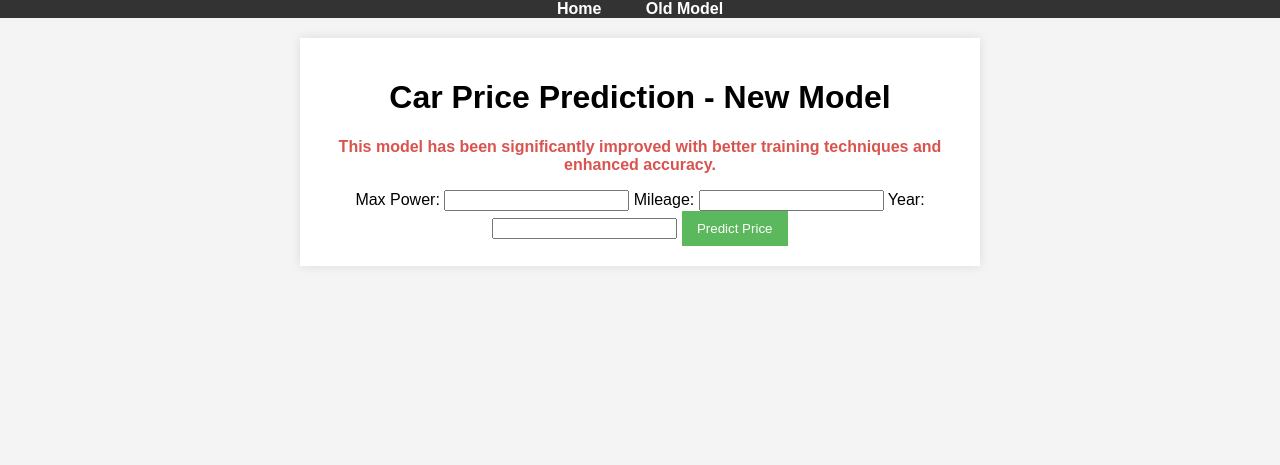
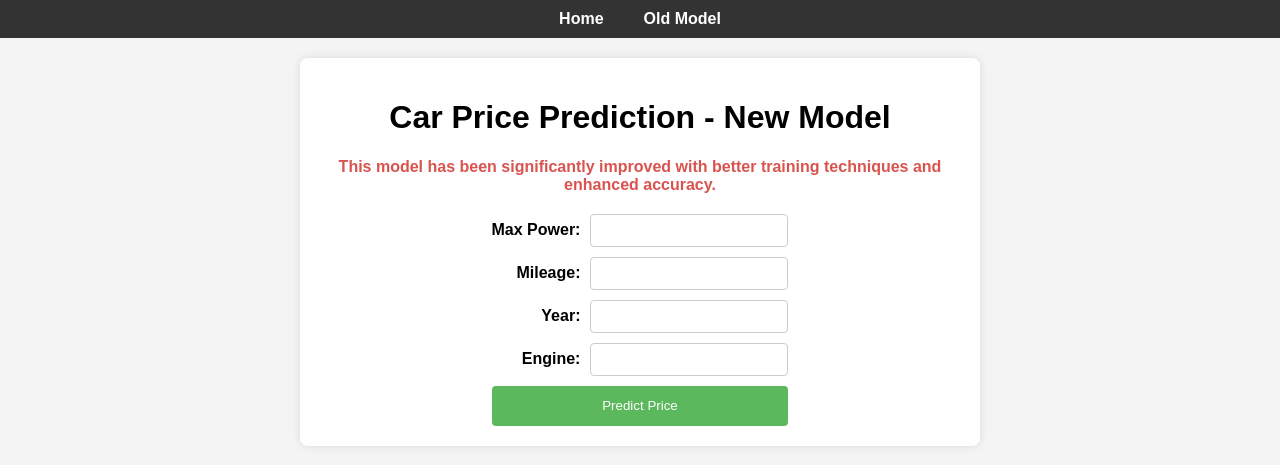
Before and after one commit to KaungHtetCho-22/ML-Assignments, a Flask app: template A2_KaungHtetCho/app/templates/predict_new.html in a window 1280 px wide. Shown: the top 465 px of the page. Run offline with Flask 3, Linux system fonts and the light colour scheme; the template is opened without the code that fills it, so the values that code supplies are empty; parts of the project's set-up code (start-up, migrations or seed data) failed here and were passed over.

Commit message:
add engine feature

```diff
--- a/A2_KaungHtetCho/app/app.py
+++ b/A2_KaungHtetCho/app/app.py
@@ -13,17 +13,21 @@
 with open(os.path.join('models/', 'car_price_new.model'), 'rb') as file:
     new_loaded_model = pickle.load(file)
 
-old_model = old_loaded_model['model']
-old_scaler = old_loaded_model['scaler']
+old_model             = old_loaded_model['model']
+old_scaler            = old_loaded_model['scaler']
 old_max_power_default = old_loaded_model.get('max_power')
-old_mileage_default = old_loaded_model.get('mileage')
-old_year_default = old_loaded_model.get('year')
+old_mileage_default   = old_loaded_model.get('mileage')
+old_year_default      = old_loaded_model.get('year')
+old_engine_default    = old_loaded_model.get('engine')
 
-new_model = new_loaded_model['model']
-new_scaler = new_loaded_model['scaler']
+
+new_model             = new_loaded_model['model']
+new_scaler            = new_loaded_model['scaler']
 new_max_power_default = new_loaded_model.get('max_power')
-new_mileage_default = new_loaded_model.get('mileage')
-new_year_default = new_loaded_model.get('year')
+new_mileage_default   = new_loaded_model.get('mileage')
+new_year_default      = new_loaded_model.get('year')
+new_engine_default    = new_loaded_model.get('engine')
+
 
 @app.route('/')
 def index():
@@ -36,7 +40,8 @@
         'predict_new.html',
         max_power_default=new_max_power_default,
         mileage_default=new_mileage_default,
-        year_default=new_year_default
+        year_default=new_year_default,
+        engine_default=new_engine_default
     )
 
 @app.route('/predict_old')
@@ -45,7 +50,8 @@
         'predict_old.html',
         max_power_default=old_max_power_default,
         mileage_default=old_mileage_default,
-        year_default=old_year_default
+        year_default=old_year_default,
+        engine_default=old_engine_default
     )
 
 
@@ -53,44 +59,48 @@
 def process_data_old():
     if request.method == 'POST':
         max_power = request.form.get('max_power', old_max_power_default)
-        mileage = request.form.get('mileage', old_mileage_default)
-        year = request.form.get('year', old_year_default)
+        mileage   = request.form.get('mileage', old_mileage_default)
+        year      = request.form.get('year', old_year_default)
+        engine    = request.form.get('engine', old_engine_default)
 
         max_power = float(max_power) if max_power else old_max_power_default
-        mileage = float(mileage) if mileage else old_mileage_default
-        year = int(year) if year else old_year_default
+        mileage   = float(mileage) if mileage else old_mileage_default
+        year      = int(year) if year else old_year_default
+        engine    = int(engine) if engine else old_engine_default
 
-        result = str(int(prediction_old(max_power, mileage, year)[0]))
+        result = str(int(prediction_old(max_power, mileage, year, engine)[0]))
         return result
 
 # Prediction function for old model
-def prediction_old(max_power, mileage, year):
-    sample = np.array([[max_power, mileage, year]])
+def prediction_old(max_power, mileage, year, engine):
+    sample        = np.array([[max_power, mileage, year, engine]])
     sample_scaled = old_scaler.transform(sample)
-    result = np.exp(old_model.predict(sample_scaled))
+    result        = np.exp(old_model.predict(sample_scaled))
     return result
 
 @app.route('/process-data-new', methods=['POST'])
 def process_data_new():
     if request.method == 'POST':
         max_power = request.form.get('max_power', new_max_power_default)
-        mileage = request.form.get('mileage', new_mileage_default)
-        year = request.form.get('year', new_year_default)
+        mileage   = request.form.get('mileage', new_mileage_default)
+        year      = request.form.get('year', new_year_default)
+        engine    = request.form.get('engine', new_engine_default)
 
         max_power = float(max_power) if max_power else new_max_power_default
-        mileage = float(mileage) if mileage else new_mileage_default
-        year = int(year) if year else new_year_default
+        mileage   = float(mileage) if mileage else new_mileage_default
+        year      = int(year) if year else new_year_default
+        engine    = int(engine) if engine else new_engine_default
 
-        result = str(int(prediction_new(max_power, mileage, year)[0]))
+        result = str(int(prediction_new(max_power, mileage, year, engine)[0]))
         return result
 
 # Prediction function for new model
-def prediction_new(max_power, mileage, year):
-    sample = np.array([[max_power, mileage, year]])
+def prediction_new(max_power, mileage, year, engine):
+    sample        = np.array([[max_power, mileage, year, engine]])
     sample_scaled = new_scaler.transform(sample)
-    intercept = np.ones((sample_scaled.shape[0], 1))
+    intercept     = np.ones((sample_scaled.shape[0], 1))
     sample_scaled = np.concatenate((intercept, sample_scaled), axis=1)
-    result = np.exp(new_model.predict(sample_scaled))
+    result        = np.exp(new_model.predict(sample_scaled))
     return result
 
 if __name__ == '__main__':
--- a/A2_KaungHtetCho/app/static/css/style.css
+++ b/A2_KaungHtetCho/app/static/css/style.css
@@ -1,3 +1,4 @@
+/* General body styling */
 body {
     font-family: Arial, sans-serif;
     background-color: #f4f4f4;
@@ -6,12 +7,15 @@
     text-align: center;
 }
 
+/* Navigation bar */
 nav ul {
     list-style: none;
     padding: 0;
     background: #333;
     margin: 0;
     overflow: hidden;
+    display: flex;
+    justify-content: center;
 }
 
 nav ul li {
@@ -25,23 +29,59 @@
     font-weight: bold;
 }
 
+/* Centered container */
 .container {
     background: white;
     padding: 20px;
     margin: 20px auto;
     width: 50%;
     box-shadow: 0px 0px 10px rgba(0,0,0,0.1);
+    border-radius: 8px;
 }
 
+/* Style for message text */
 .message {
     color: #d9534f;
     font-weight: bold;
+    margin-bottom: 20px;
 }
 
+/* Form styling */
+form {
+    display: grid;
+    grid-template-columns: auto auto;
+    gap: 10px;
+    justify-content: center;
+    align-items: center;
+}
+
+/* Label styling */
+label {
+    font-weight: bold;
+    text-align: right;
+}
+
+/* Input field styling */
+input {
+    width: 180px;  /* Adjust width to be consistent */
+    padding: 8px;
+    border: 1px solid #ccc;
+    border-radius: 4px;
+}
+
+/* Ensure button aligns well */
 button {
+    grid-column: span 2;  /* Make the button span across two columns */
+    height: 40px;
+    padding: 10px 15px;
     background: #5cb85c;
     color: white;
     border: none;
-    padding: 10px 15px;
     cursor: pointer;
+    border-radius: 4px;
 }
+
+/* Button hover effect */
+button:hover {
+    background: #4cae4c;
+}
--- a/A2_KaungHtetCho/app/templates/predict_new.html
+++ b/A2_KaungHtetCho/app/templates/predict_new.html
@@ -27,6 +27,9 @@
             <label for="year">Year:</label>
             <input type="text" id="year" name="year" value="{{ year_default }}" required>
 
+            <label for="engine">Engine:</label>
+            <input type="text" id="engine" name="engine" value="{{ engine_default }}" required>
+
             <button type="submit">Predict Price</button>
         </form>
         <div id="result-new"></div>
--- a/A2_KaungHtetCho/app/templates/predict_old.html
+++ b/A2_KaungHtetCho/app/templates/predict_old.html
@@ -26,6 +26,9 @@
             <label for="year">Year:</label>
             <input type="text" id="year" name="year" value="{{ year_default }}" required>
 
+            <label for="engine">Engine:</label>
+            <input type="text" id="engine" name="engine" value="{{ engine_default }}" required>
+
             <button type="submit">Predict Price</button>
         </form>
         <div id="result-old"></div>
```
Also changed, not shown: A2_KaungHtetCho/app/model.py (+4 -4 lines), 4 other files.
